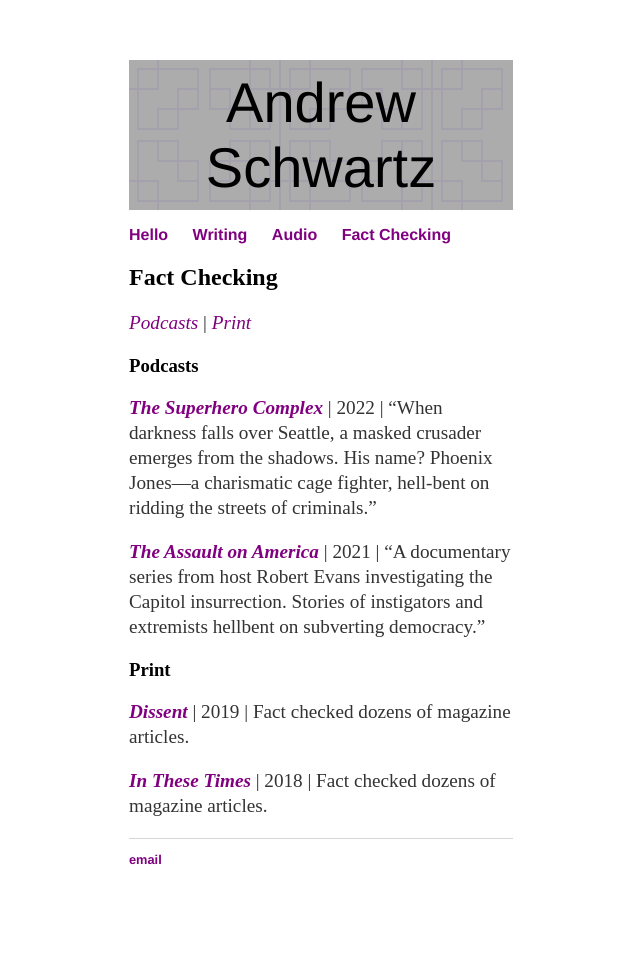
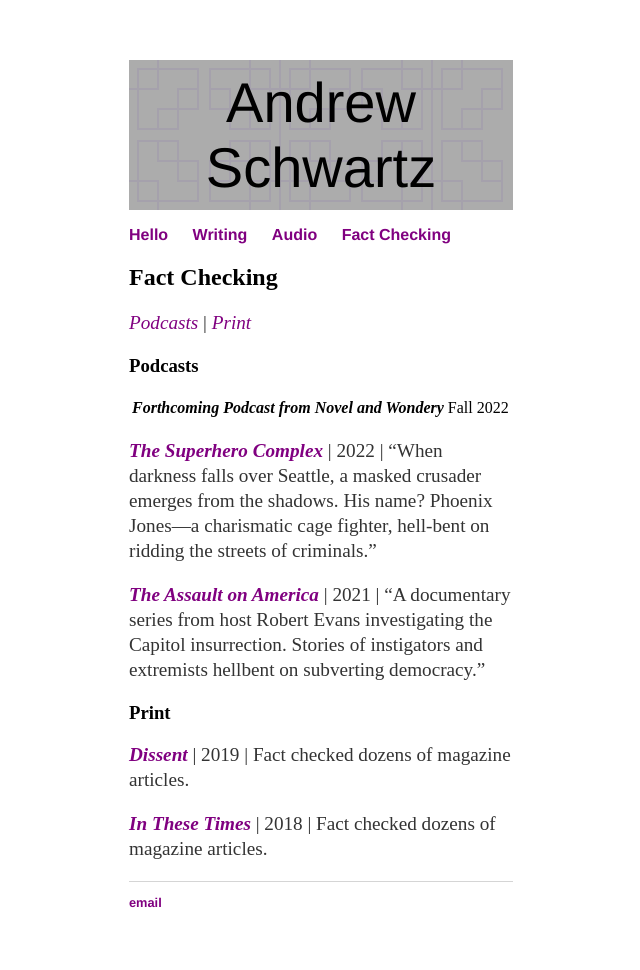
Before and after one commit to aonschwartz/aonschwartz.github.io, a Jekyll site: the page built from about/factchecking.md, in a window 1280 px wide. Shown: the whole page, without its empty margins (319-959 px from the left). Built offline with Jekyll 4.4.1, drawn with Linux system fonts in a browser that asks for light colours; before the commit the page ends 927 px from its top, so only the background shows below that.

Commit message:
Update factchecking.md

```diff
--- a/about/factchecking.md
+++ b/about/factchecking.md
@@ -8,6 +8,8 @@ layout: default
 
 ### <a name="Podcasts"><a/>Podcasts
 
+***Forthcoming Podcast from Novel and Wondery*** | Fall 2022
+
 ***[The Superhero Complex](https://open.spotify.com/show/00Gez4EcupwNWA19boWYcq?si=0d713fa3a88c400f&nd=1)*** \| 2022 \| "When darkness falls over Seattle, a masked crusader emerges from the shadows. His name? Phoenix Jones—a charismatic cage fighter, hell-bent on ridding the streets of criminals."
 
 ***[The Assault on America](https://podcasts.apple.com/us/podcast/the-assault-on-america/id1583994242)*** \| 2021 \| "A documentary series from host Robert Evans investigating the Capitol insurrection. Stories of instigators and extremists hellbent on subverting democracy."
```
